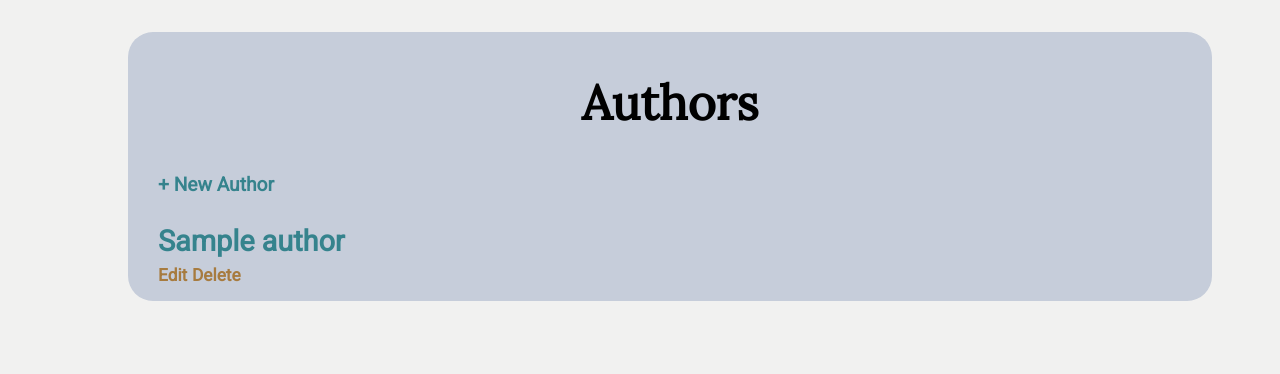
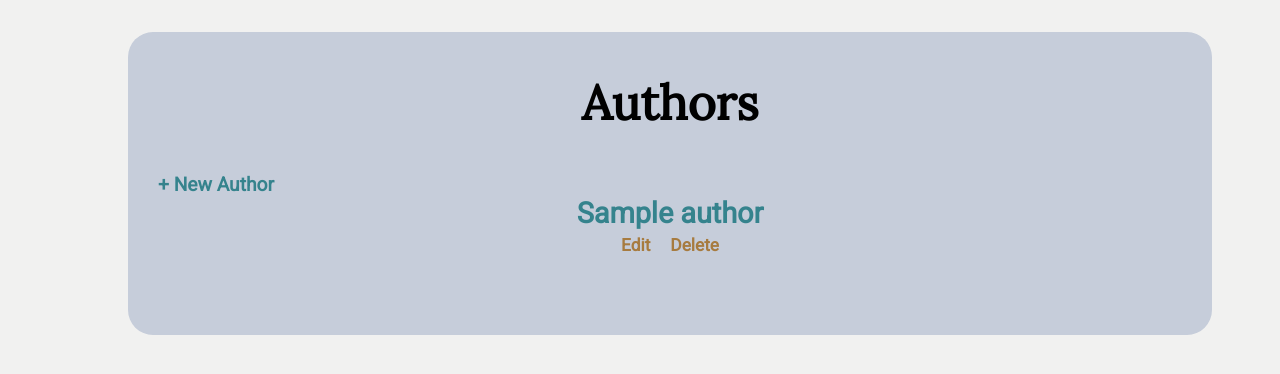
Before and after one commit to alexandrabaturina/Book-Catalog, a Flask app: page / in a window 1280 px wide. Shown: the part 152-526 px from the top of the page. Run offline with Flask 2, Linux system fonts and the light colour scheme; tables that the repository leaves empty hold one stand-in row (values such as "Sample post"); parts of the project's set-up code (start-up, migrations or seed data) failed here and were passed over.

Commit message:
feat: style authors list

```diff
--- a/static/styles.css
+++ b/static/styles.css
@@ -41,8 +41,13 @@ a {
   font-weight: 600;
 }
 
-.new {
+.new,
+.author-names {
   color: #35838d;
+}
+
+.new:hover{
+  text-decoration: underline;
 }
 
 .pane {
@@ -83,19 +88,39 @@ li {
   font-size: 0.9em;
 }
 
-.author {
+.edit-delete:hover {
+  text-decoration: underline;
+}
+
+.author-info {
+  display: flex;
+  flex-direction: column;
+  text-align: center;
   padding-bottom: 15px;
 }
 
-.book-info {
+.author-names {
+  font-size: 1.5em;
+  margin-bottom: 5px;
+}
+
+.author-names:hover {
+  color: #012e33;
+}
+
+.book-info,
+.author-info {
   padding-bottom: 10px;
-  text-align: justify;
   border-bottom: 1px solid #35838d;
   margin-bottom: 50px;
-
 }
 
-.book-info:last-child {
+.book-info {
+  text-align: justify;
+}
+
+.book-info:last-child,
+.author-info:last-child {
   border-bottom: none;
 }
 
@@ -106,13 +131,15 @@ li {
   margin-bottom: 0px;
 }
 
-.edit-book-info {
+.edit-book-info,
+.edit-author-info {
   display: flex;
   flex-direction: row;
   justify-content: center;
 }
 
-.edit-book-info a{
+.edit-book-info a,
+.edit-author-info a{
   padding-left: 10px;
   padding-right: 10px;
   padding-bottom: 20px;
--- a/templates/authors-list.html
+++ b/templates/authors-list.html
@@ -10,14 +10,17 @@
 
   <div class="pane">
     <h2>Authors</h2>
-    <a class="new" href="{{url_for('add_author')}}" > + New Author</a>
+    <a class="new" href="{{ url_for('add_author') }}" > + New Author</a>
 
     {% if authors %}
       {% for author in authors %}
-        <div class="author">
-          <a href = "{{url_for('show_list', author_id=author.id)}}"><h3>{{author.name}}</h3></a>
-          <a class="edit-delete" href="{{url_for('edit_author', author_id=author.id)}}">Edit</a>
-          <a class="edit-delete" href="{{url_for('delete_author', author_id=author.id)}}">Delete</a>
+        <div class="author-info">
+          <a class="author-names" href="{{ url_for('show_list', author_id=author.id) }}">{{ author.name }}</a>
+
+          <div class="edit-author-info">
+            <a class="edit-delete" href="{{ url_for('edit_author', author_id=author.id) }}">Edit</a>
+            <a class="edit-delete" href="{{ url_for('delete_author', author_id=author.id) }}">Delete</a>
+          </div>
         </div>
       {% endfor %}
 
```
